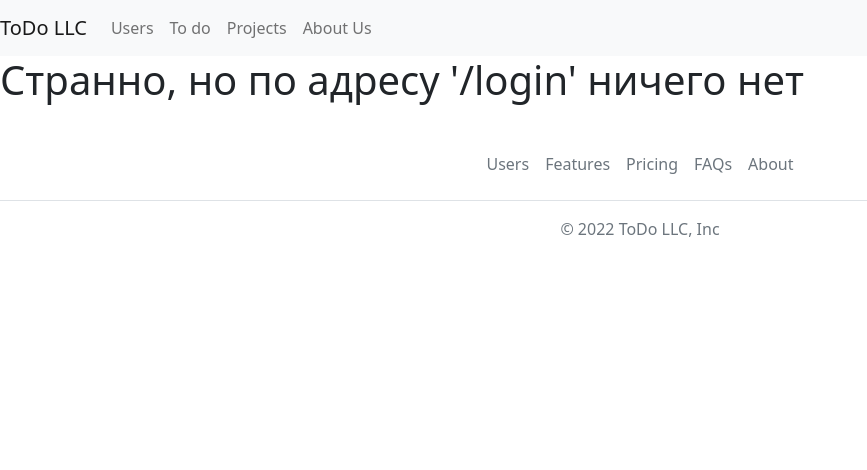
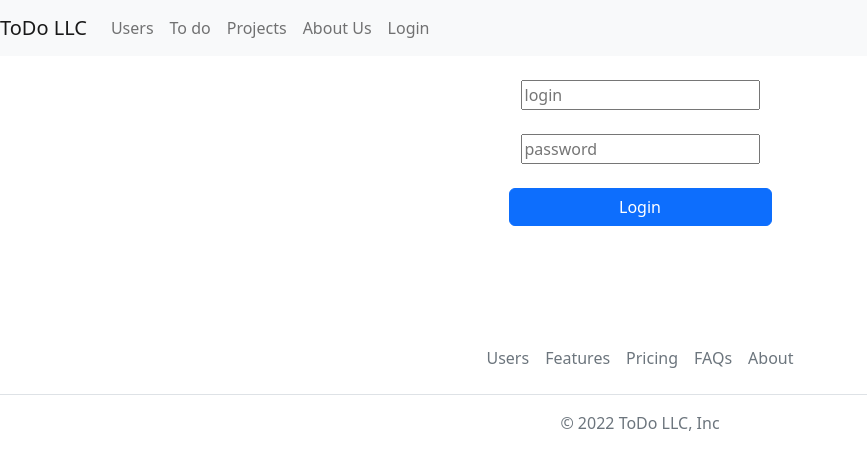
Before and after one commit to bervr/todo_app, a React (Create React App) app in the folder todolist/frontend/: page /login in a window 1280 px wide. Shown: the top 470 px of the page, without its empty margins (0-867 px from the left). Built offline with nearby package versions, Linux system fonts and the light colour scheme; no server answers.

Commit message:
get token done

```diff
--- a/todolist/frontend/package.json
+++ b/todolist/frontend/package.json
@@ -12,6 +12,7 @@
     "react-dom": "^18.2.0",
     "react-router-dom": "^6.3.0",
     "react-scripts": "5.0.1",
+    "universal-cookie": "^4.0.4",
     "web-vitals": "^2.1.4"
   },
   "scripts": {
--- a/todolist/frontend/src/App.js
+++ b/todolist/frontend/src/App.js
@@ -9,9 +9,14 @@ import TodoItems from "./components/todoitems";
 import { Route, Navigate, useLocation, Routes, BrowserRouter,} from 'react-router-dom'
 import ProjectList from "./components/projectDetail";
 import TodoList from "./components/todoByProject";
+import LoginForm from "./components/auth";
+import Cookies from "universal-cookie";
 
 
-const api = "http://127.0.0.1:8000/api/"
+const apiRoot = "http://127.0.0.1:8000"
+const apiPoint = "http://127.0.0.1:8000/api/"
+// const apiPoint = getUrl("api", apiRoot)
+
 
 function PageNotFound(){
   let location = useLocation();
@@ -23,13 +28,18 @@ function PageNotFound(){
   );
 }
 
+function getUrl(url, api){
+    let endPoint = new URL(url, api).href
+    return endPoint
+}
 
-async function makeRequest(url) {
-    let endPoint = new URL(url, api).href
+async function makeRequest(url, api) {
+
     const config = {
         method: 'get',
-        url: endPoint
+        url: getUrl(url, api)
     }
+
     let res = await axios(config)
     return res;
 }
@@ -41,16 +51,44 @@ class App extends React.Component {
         this.state={
         'users':[],
         'projects':[],
-        'todoitems':[]
+        'todoitems':[],
+        'token': '',
         }
     }
 
+set_token(token) {
+    const cookies = new Cookies()
+    cookies.set('token', token)
+    this.setState({'token': token})
+    }
+is_authenticated() {
+    return this.state.token != ''
+}
+logout() {
+    this.set_token('')
+    }
+get_token_from_storage() {
+    const cookies = new Cookies()
+    const token = cookies.get('token')
+    this.setState({'token': token})
+}
+
+
+
+get_token(username, password) {
+    axios.post(getUrl('api-token-auth/', apiRoot), {username: username, password: password})
+        .then(response => {this.set_token(response.data['token'])})
+        .catch(error => alert('Неверный логин или пароль'))
+
+
+}
 
 
 loadData(){
-    makeRequest('todousers').then(res => {this.setState({'users':res.data.results})}).catch(error =>console.log(error))
-    makeRequest('projects').then(res => {this.setState({'projects':res.data.results})}).catch(error =>console.log(error))
-    makeRequest('todoitems').then(res => {this.setState({'todoitems':res.data.results})}).catch(error =>console.log(error))
+
+    makeRequest('todousers/', apiPoint).then(res => {this.setState({'users':res.data.results})}).catch(error =>console.log(error))
+    makeRequest('projects/', apiPoint).then(res => {this.setState({'projects':res.data.results})}).catch(error =>console.log(error))
+    makeRequest('todoitems/', apiPoint).then(res => {this.setState({'todoitems':res.data.results})}).catch(error =>console.log(error))
 }
 
 
@@ -69,6 +107,7 @@ this.loadData()
                         <Route exact path='projects' element={<Projects projects={this.state.projects} />} />
                         <Route exact path='todo' element={<TodoItems todoitems={this.state.todoitems} />} />
                         <Route exact path="/authors" element={<Navigate to="/projects" replace />} />
+                        <Route exact path='/login' element={<LoginForm get_token={(username, password) => this.get_token(username, password)} />} />
                         <Route path="/project/:id" element={<ProjectList items={this.state.projects} />} />
                         <Route path="/projectTodo/:projectName" element={<TodoList items={this.state.todoitems} />} />
                         <Route path='*' element={<PageNotFound />} />
--- /dev/null
+++ b/todolist/frontend/src/components/auth.js
@@ -0,0 +1,40 @@
+import React from 'react'
+
+class LoginForm extends React.Component {
+    constructor(props) {
+        super(props)
+        this.state = {login: '', password: ''}
+    }
+
+handleChange(event) {
+    this.setState(
+    {
+    [event.target.name]: event.target.value
+    });
+    }
+
+handleSubmit(event) {
+    this.props.get_token(this.state.login, this.state.password)
+    event.preventDefault()
+}
+
+render() {
+    return (
+        <section class="w-100 p-4 d-flex justify-content-center pb-4">
+        <div class="tab-pane fade show active">
+        <form onSubmit={(event)=> this.handleSubmit(event)}>
+            <div class="form-outline mb-4">
+                <input type="text" name="login" placeholder="login" value={this.state.login} onChange={(event)=>this.handleChange(event)} />
+            </div>
+            <div className="form-outline mb-4">
+                <input type="password" name="password" placeholder="password" value={this.state.password} onChange={(event)=>this.handleChange(event)} />
+            </div>
+            <div class="row mb-4">
+                <input class="btn btn-primary btn-block mb-4" type="submit" value="Login" />
+            </div>
+        </form>
+        </div>
+        </section>);
+    }
+}
+export default LoginForm
--- a/todolist/frontend/src/components/menu.js
+++ b/todolist/frontend/src/components/menu.js
@@ -24,6 +24,9 @@ const Menu = () => {
           <li class="nav-item">
             <Link to="authors" class="nav-link" >About Us</Link>
           </li>
+          <li class="nav-item">
+            <Link to="login" class="nav-link" >Login</Link>
+          </li>
         </ul>
           </nav>
 
```
Also changed, not shown: 2 other files (tests, documents, lock files or other folders).
